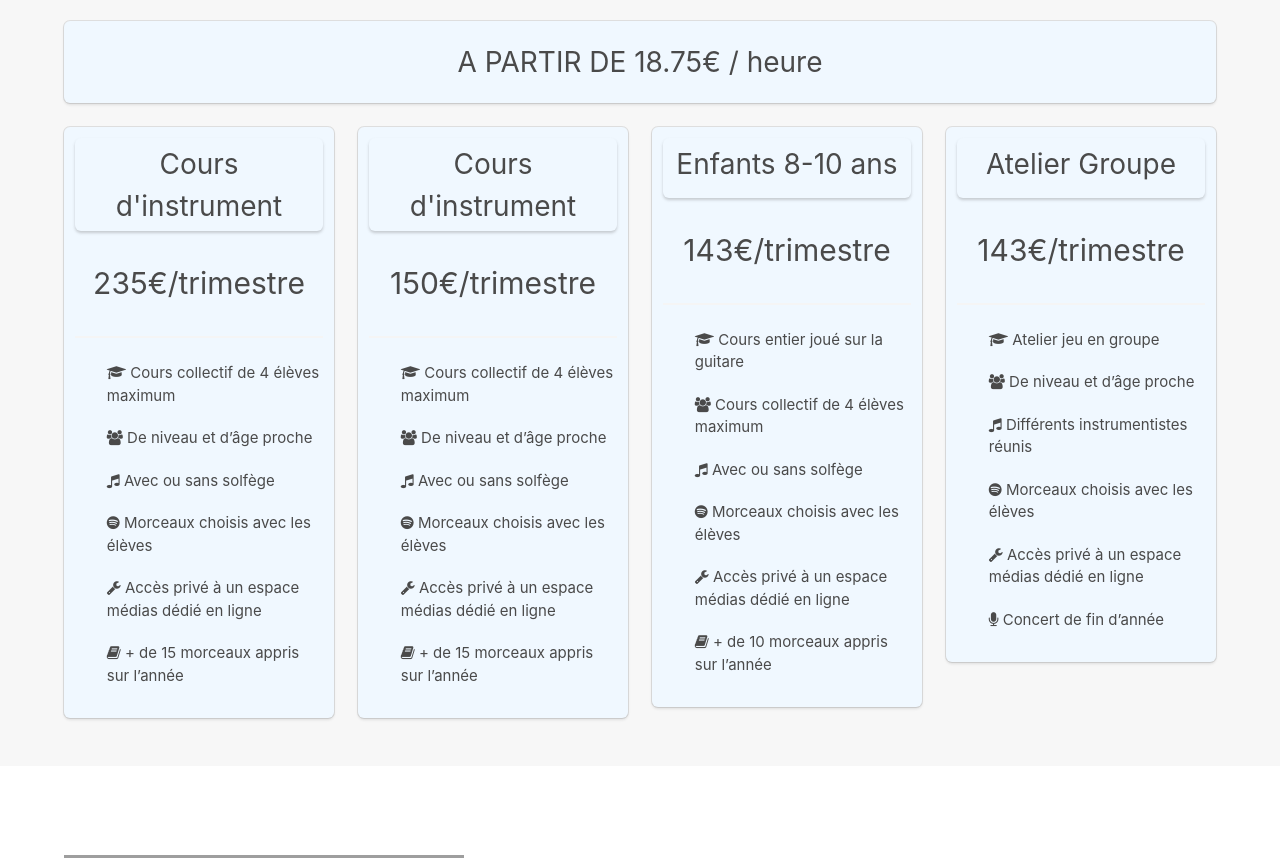
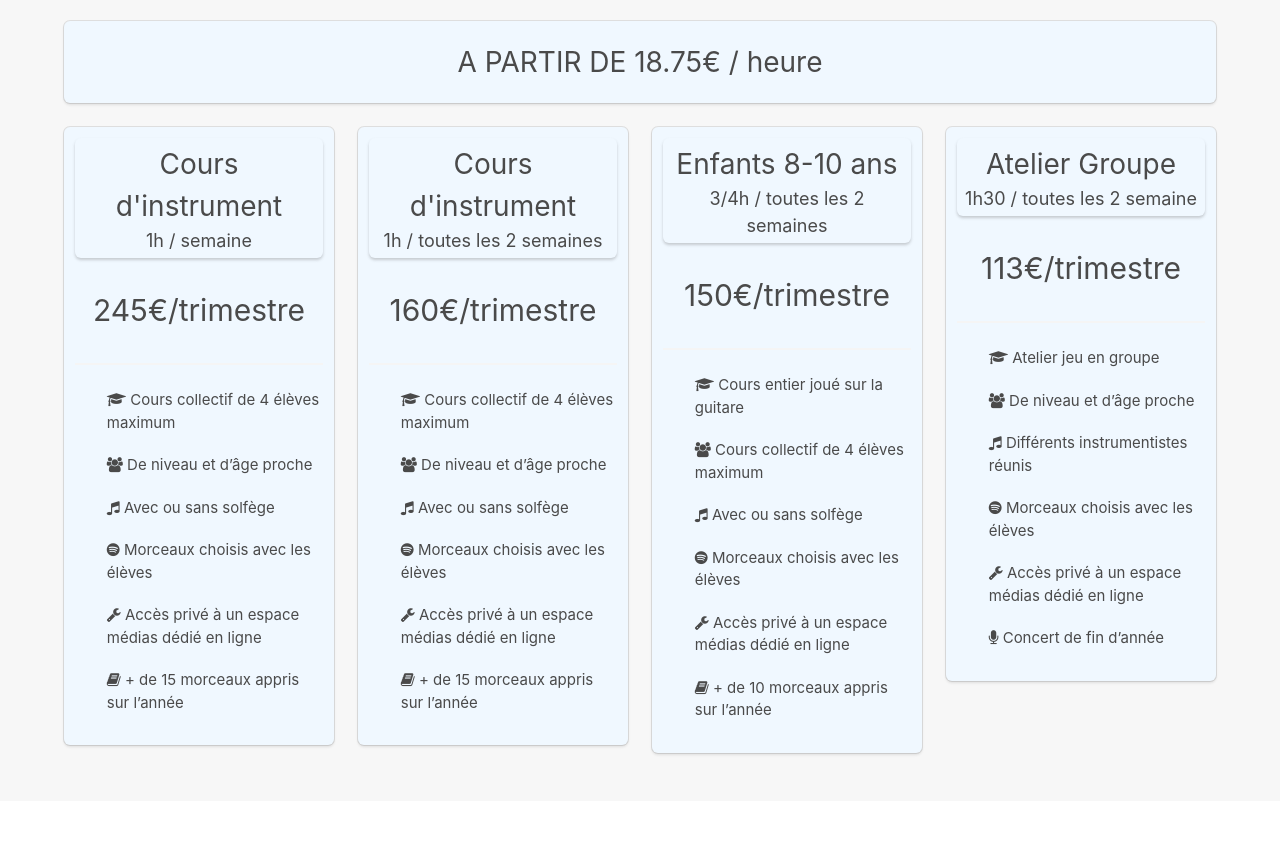
Before and after one commit to a-bertrand/music-front, a Next.js app: page / in a window 1280 px wide. Shown: the part 1920-2778 px from the top of the page. Built offline with nearby package versions, Linux system fonts and the light colour scheme; grey boxes are pictures that could not be loaded; a web font is replaced by a local one.

Commit message:
various update

```diff
--- a/components/layout/index.js
+++ b/components/layout/index.js
@@ -11,7 +11,7 @@ export default class Layout extends React.Component {
             <React.Fragment>
                 <Head>
                     <link href="https://fonts.googleapis.com/css?family=Magra" rel="stylesheet" />
-                    <title>Ecole de musique d'Ancenis</title>
+                    <title>	&#201;cole de Musiques Actuelles d'Ancenis</title>
                     <meta charSet='utf-8' />
                     <link rel="stylesheet" href="https://cdnjs.cloudflare.com/ajax/libs/bulma/0.7.1/css/bulma.min.css" />
                     <link rel="stylesheet" href="https://stackpath.bootstrapcdn.com/font-awesome/4.7.0/css/font-awesome.min.css" />
--- a/components/sections/article_price.js
+++ b/components/sections/article_price.js
@@ -16,10 +16,11 @@ export default () => (
                         <div className="card">
                             <div className="card-header">
                                 <h2>Cours d'instrument</h2>
+                                <h4>1h / semaine</h4>
                             </div>
                             <div className="card-body">
                                 <div className="content">
-                                    <p className="value-price has-text-centered">235€/trimestre</p>
+                                    <p className="value-price has-text-centered">245€/trimestre</p>
                                     <hr/>
                                     <ul>
                                         <li><i className="fa fa-graduation-cap"></i> Cours collectif de 4 élèves maximum</li>
@@ -37,9 +38,10 @@ export default () => (
                         <div className="card">
                             <div className="card-header">
                                 <h2>Cours d'instrument</h2>
+                                <h4>1h / toutes les 2 semaines</h4>
                             </div>
                             <div className="content">
-                                <p className="value-price has-text-centered">150€/trimestre</p>
+                                <p className="value-price has-text-centered">160€/trimestre</p>
                                 <hr/>
                                 <ul>
                                     <li><i className="fa fa-graduation-cap"></i> Cours collectif de 4 élèves maximum</li>
@@ -56,10 +58,11 @@ export default () => (
                         <div className="card">
                             <div className="card-header">
                                 <h2>Enfants 8-10 ans</h2>
+                                <h4>3/4h / toutes les 2 semaines</h4>
                             </div>
                             <div className="card-body">
                                 <div className="content">
-                                    <p className="value-price has-text-centered">143€/trimestre</p>
+                                    <p className="value-price has-text-centered">150€/trimestre</p>
                                     <hr/>
                                     <ul>
                                         <li><i className="fa fa-graduation-cap"></i> Cours entier joué sur la guitare</li>
@@ -77,10 +80,11 @@ export default () => (
                         <div className="card">
                             <div className="card-header">
                                 <h2>Atelier Groupe</h2>
+                                <h4>1h30 / toutes les 2 semaine</h4>
                             </div>
                             <div className="card-body">
                                 <div className="content">
-                                    <p className="value-price has-text-centered">143€/trimestre</p>
+                                    <p className="value-price has-text-centered">113€/trimestre</p>
                                     <hr/>
                                     <ul>
                                         <li><i className="fa fa-graduation-cap"></i> Atelier jeu en groupe</li>
--- a/components/sections/navbar.js
+++ b/components/sections/navbar.js
@@ -44,7 +44,7 @@ export default class NavBar extends React.Component{
 
                 <div id="navbarBasic" className={burger_nav_class}>
                     <div className="navbar-end">
-                        <AnchorLink onClick={this.on_click_burger.bind(this)} className="navbar-item" href="#ref-home">Acceuil</AnchorLink >
+                        <AnchorLink onClick={this.on_click_burger.bind(this)} className="navbar-item" href="#ref-home">Accueil</AnchorLink >
                         <AnchorLink onClick={this.on_click_burger.bind(this)} className="navbar-item" href="#ref-presentation">Présentation</AnchorLink >
                         <AnchorLink onClick={this.on_click_burger.bind(this)} className="navbar-item" href="#ref-price">Formules</AnchorLink >
                         <AnchorLink onClick={this.on_click_burger.bind(this)} className="navbar-item" href="#ref-contact">Nous contacter</AnchorLink >
--- a/static/styles/common.scss
+++ b/static/styles/common.scss
@@ -41,10 +41,16 @@ section, html, .title, article,.box,.card,.navbar-item {
     color: black;
 }
 
+@media screen and (max-width: 1470px) {
+    .card{
+        min-height: 600px;
+    }
+}
+
 .card {
     border-radius: 6px;
     background-color: rgba(250,250,250,0.1);
-    min-height: 430px;
+    min-height: 450px;
     padding : 2%;
     h3 {
         font-size: 28px;
@@ -68,7 +74,6 @@ section, html, .title, article,.box,.card,.navbar-item {
     .value-price{
         font-size: 30px;
         margin-top: 30px;
-
     }
     ul {
         margin-left: 1em;
@@ -77,6 +82,9 @@ section, html, .title, article,.box,.card,.navbar-item {
         margin-bottom: 20px;
         font-size: 15px;
         list-style: none;
+    }
+    h4{
+        font-size:18px;
     }
 }
 
```
